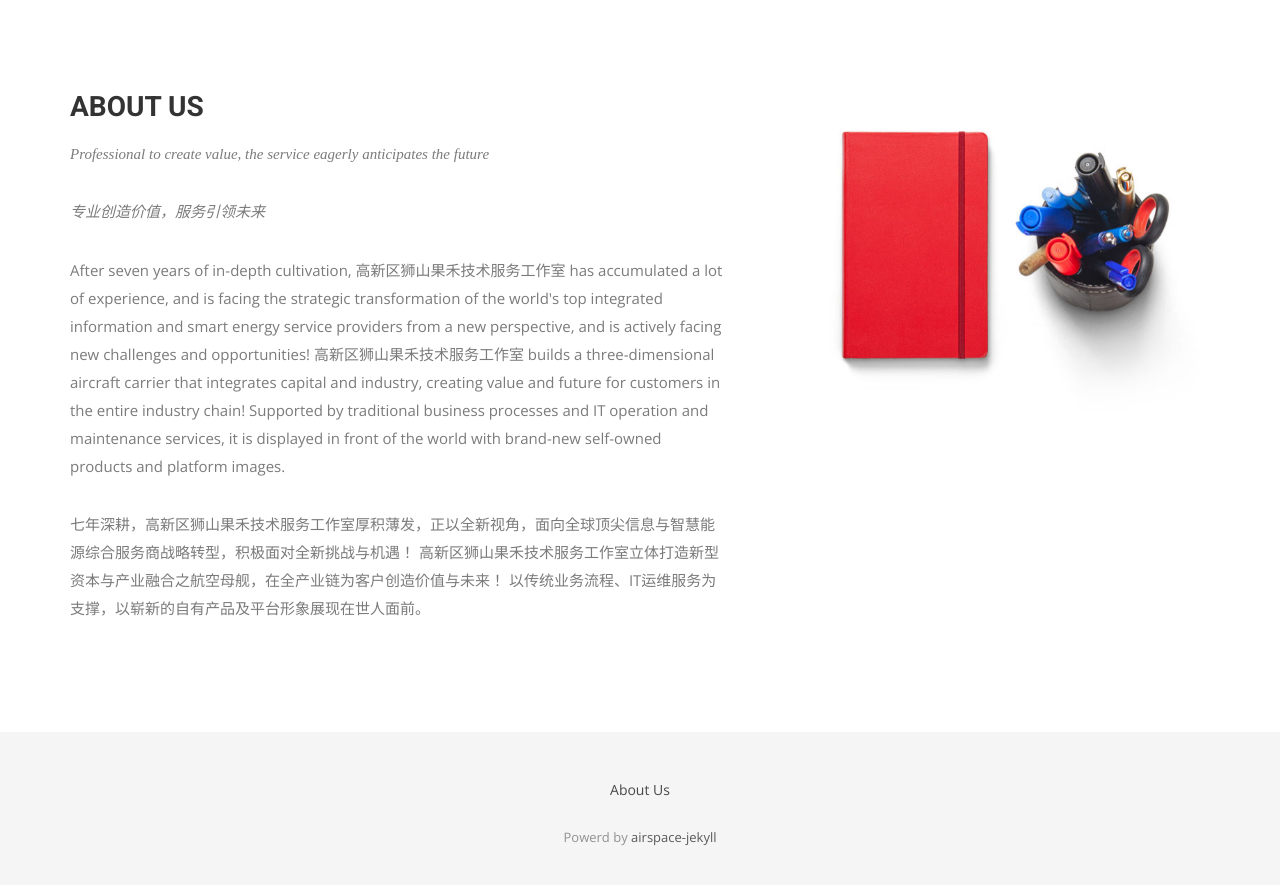
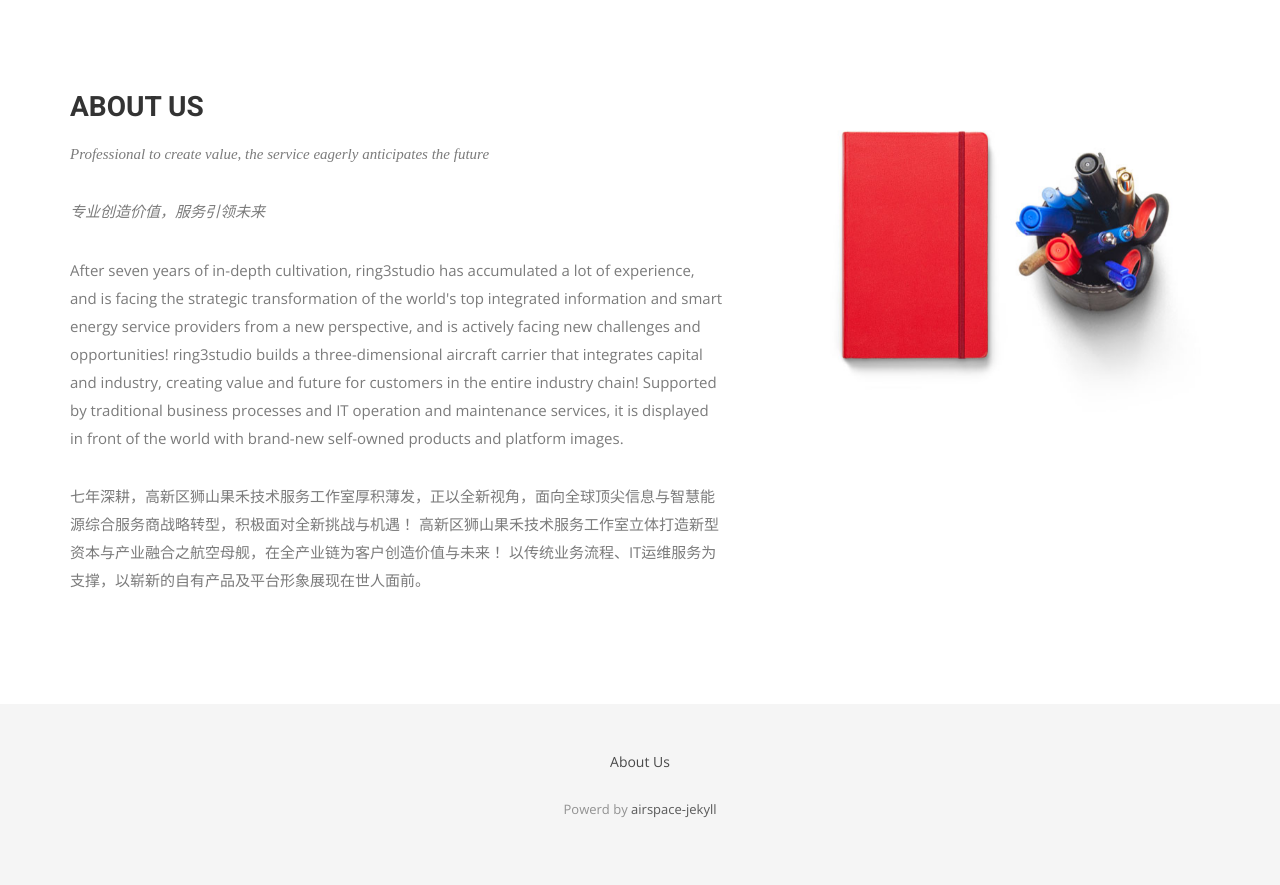
Before and after one commit to ring3studio/ring3studio.github.io, a Jekyll site: the page built from index.html, in a window 1280 px wide and 900 px high, scrolled down 917 px. Shown: the top 885 px of the window. Built offline with Jekyll 4.4.1, drawn with Linux system fonts in a browser that asks for light colours; nearby versions of some CDN libraries; some web fonts are replaced.

Commit message:
fix title2

```diff
--- a/index.html
+++ b/index.html
@@ -28,7 +28,7 @@ permalink: /
             <p>Professional to create value, the service eagerly anticipates the future</p>
             <p>专业创造价值，服务引领未来</p>
           </div>
-          <p>After seven years of in-depth cultivation, 高新区狮山果禾技术服务工作室 has accumulated a lot of experience, and is facing the strategic transformation of the world's top integrated information and smart energy service providers from a new perspective, and is actively facing new challenges and opportunities! 高新区狮山果禾技术服务工作室 builds a three-dimensional aircraft carrier that integrates capital and industry, creating value and future for customers in the entire industry chain! Supported by traditional business processes and IT operation and maintenance services, it is displayed in front of the world with brand-new self-owned products and platform images.</p>
+          <p>After seven years of in-depth cultivation, ring3studio has accumulated a lot of experience, and is facing the strategic transformation of the world's top integrated information and smart energy service providers from a new perspective, and is actively facing new challenges and opportunities! ring3studio builds a three-dimensional aircraft carrier that integrates capital and industry, creating value and future for customers in the entire industry chain! Supported by traditional business processes and IT operation and maintenance services, it is displayed in front of the world with brand-new self-owned products and platform images.</p>
           <p>七年深耕，高新区狮山果禾技术服务工作室厚积薄发，正以全新视角，面向全球顶尖信息与智慧能源综合服务商战略转型，积极面对全新挑战与机遇！
           高新区狮山果禾技术服务工作室立体打造新型资本与产业融合之航空母舰，在全产业链为客户创造价值与未来！
           以传统业务流程、IT运维服务为支撑，以崭新的自有产品及平台形象展现在世人面前。</p>
```
